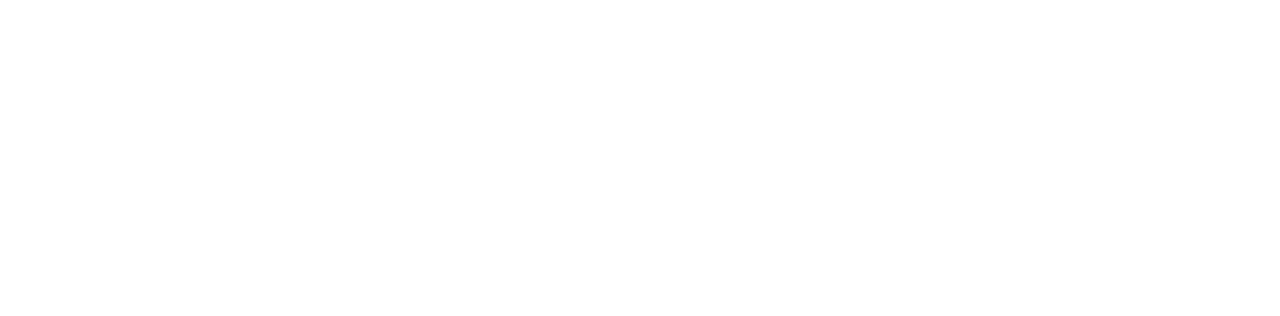
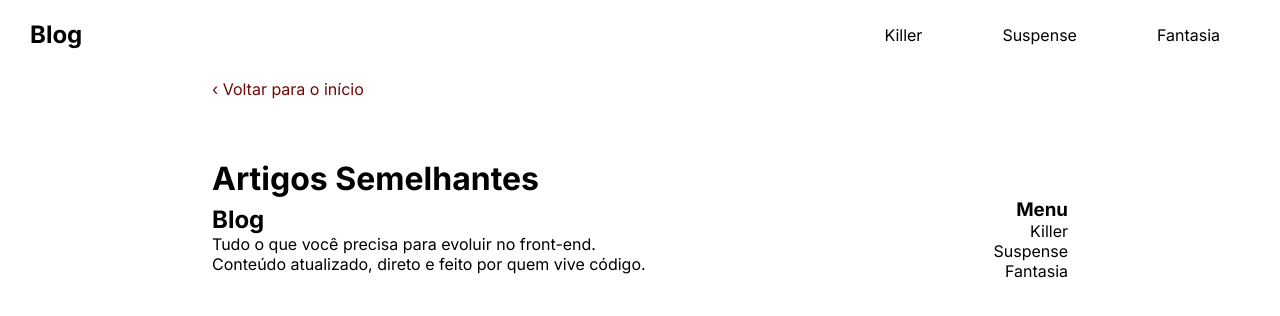
Before and after one commit to szluma/PWEB, a plain HTML site: page pweb blog/pages/detalhes.html in a window 1280 px wide. Drawn offline with Linux system fonts and the light colour scheme.

Commit message:
Add files via upload

```diff
--- a/pweb blog/pages/detalhes.html
+++ b/pweb blog/pages/detalhes.html
@@ -3,10 +3,42 @@
 <head>
     <meta charset="UTF-8">
     <meta name="viewport" content="width=device-width, initial-scale=1.0">
-    <title>Document</title>
+    <title>Detalhes</title>
     <link rel="stylesheet" href="../styles/detalhes.css">
 </head>
 <body>
+    <main>
+        <header>
+            <div class="header">
+                <h2>Blog</h2>
+                <div class="categorias">
+                     <p>Killer</p>
+                     <p>Suspense</p>
+                     <p>Fantasia</p>
+                </div>
+            </div>
+        </header>
+        <a class="btv" href="../pages/main.html"> ‹ Voltar para o início</a>
+
+        <div class="artigos">
+            <h1>Artigos Semelhantes</h1>
+
+            <div class="ajustar">
+                 <div class="conteudo">
+                <h2>Blog</h2>
+                <p>Tudo o que você precisa para evoluir no front-end.<br>Conteúdo atualizado, direto e feito por quem vive código.</p>
+            </div>
+
+            <div class="menu">
+                 <h3>Menu</h3>
+                 <p>Killer</p>
+                 <p>Suspense</p>
+                 <p>Fantasia</p>
+             </div>
+         </div>
+     </div>
+
+    </main>
 
 </body>
 </html>
--- a/pweb blog/styles/detalhes.css
+++ b/pweb blog/styles/detalhes.css
@@ -0,0 +1,53 @@
+@import url('https://fonts.googleapis.com/css2?family=Inter:ital,opsz,wght@0,14..32,100..900;1,14..32,100..900&display=swap');
+
+* {
+    margin: 0;
+    padding: 0;
+    box-sizing: border-box;
+    font-family: 'Inter', sans-serif;
+}
+
+.header {
+    display: flex;
+    align-items: center;
+    justify-content: space-between;
+    width: 100%;
+    max-width: 1500px;
+    margin-left: 30px;
+    margin: 30px;
+    margin-top: 20px;
+}
+
+header {
+    display: flex;
+    align-items: center;
+    justify-content: center;
+}
+
+.categorias {
+    display: flex;
+    gap: 5rem;
+    margin-right: 30px;
+}
+
+.artigos {
+    margin-top: 60px;
+    padding: 0 212px;
+}
+
+.btv {
+    margin: 212px;
+    margin-top: 20px;
+    text-decoration: none;
+    color:  rgb(114, 9, 9);
+}
+
+.ajustar {
+    display: flex;
+    justify-content: space-between;
+    align-items: center;
+}
+
+.menu{
+    text-align: right;
+}
```
